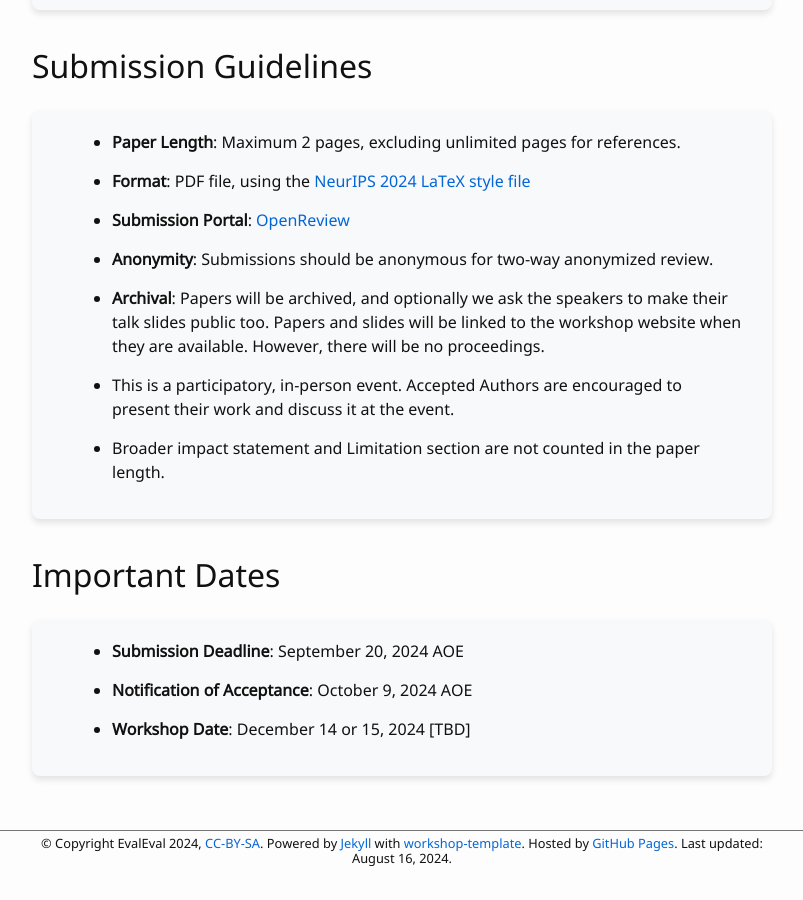
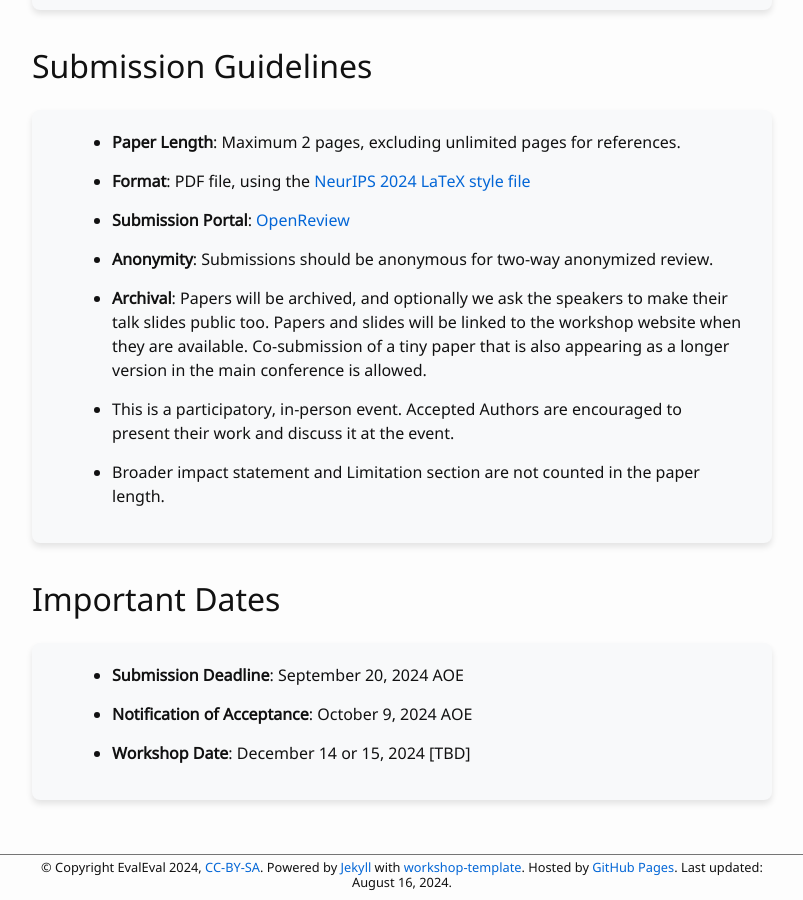
Before and after one commit to aaai-fidu-lab/aaai-fidu-lab.github.io, a Jekyll site: the page built from call-for-papers.md, in a window 1280 px wide and 900 px high, scrolled down 1037 px. Shown: the whole window, without its empty margins (238-1041 px from the left). Built offline with Jekyll 4.4.1, drawn with Linux system fonts in a browser that asks for light colours; our own code applies the rules of GitHub Pages for plain Markdown files; before the commit the page ends 1913 px from its top, so only the background shows below that.

Commit message:
Update call-for-papers.md

```diff
--- a/call-for-papers.md
+++ b/call-for-papers.md
@@ -82,7 +82,7 @@ We welcome submissions addressing, but not limited to, the following themes:
 - **Format**: PDF file, using the [NeurIPS 2024 LaTeX style file](https://media.neurips.cc/Conferences/NeurIPS2024/Styles.zip)
 - **Submission Portal**: [OpenReview]({{ site.submission_url }})
 - **Anonymity**: Submissions should be anonymous for two-way anonymized review.
-- **Archival**: Papers will be archived, and optionally we ask the speakers to make their talk slides public too. Papers and slides will be linked to the workshop website when they are available. However, there will be no proceedings.
+- **Archival**: Papers will be archived, and optionally we ask the speakers to make their talk slides public too. Papers and slides will be linked to the workshop website when they are available. Co-submission of a tiny paper that is also appearing as a longer version in the main conference is allowed.
 - This is a participatory, in-person event. Accepted Authors are encouraged to present their work and discuss it at the event.
 - Broader impact statement and Limitation section are not counted in the paper length.
 </div>
```
